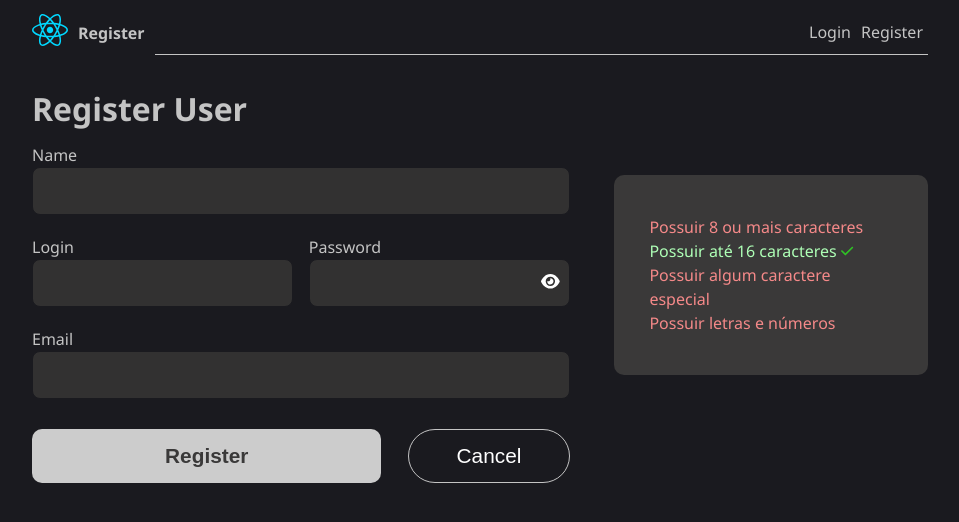
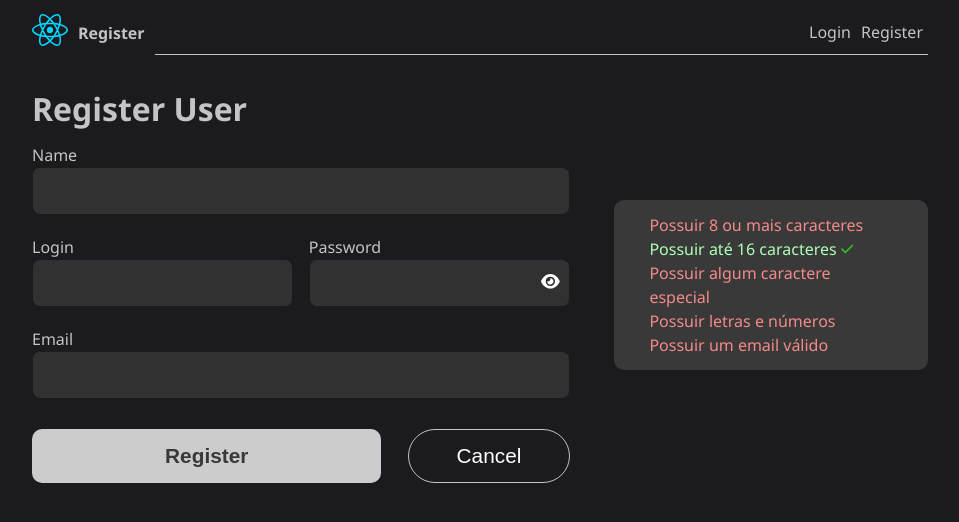
Before and after one commit to rafaelmagalhaesguedes/ReactForm, a React (Vite) app: page / in a window 1280 px wide. Shown: the top 522 px of the page, without its empty margins (160-1119 px from the left). Built offline with nearby package versions, Linux system fonts and the light colour scheme.

Commit message:
add pages Login and Register

```diff
--- a/src/App.tsx
+++ b/src/App.tsx
@@ -1,5 +1,5 @@
 import Logo from './assets/react.svg';
-import RegisterUser from './components/RegisterUser';
+import Register from './pages/Register';
 
 function App() {
 
@@ -25,7 +25,7 @@ function App() {
       <main>
         <section>
 
-          <RegisterUser />
+          <Register />
 
         </section>
       </main>
--- a/src/index.css
+++ b/src/index.css
@@ -100,8 +100,8 @@ form {
 
 .password-validate {
   width: 35%;
-  height: 200px;
-  margin-top: 90px;
+  height: 170px;
+  margin-top: 115px;
   border-radius: 10px;
   background-color: #3a3939;
   display: flex;
--- a/src/components/RegisterUser.tsx
+++ b/src/pages/Register.tsx
@@ -1,10 +1,10 @@
 import { ChangeEvent, useEffect, useState } from 'react';
 import { LoginData } from '../type.';
 import { v4 as uuid } from 'uuid';
-import PasswordValidate from './PasswordValidate';
-import PasswordToggleButton from './PasswordToggleButton';
+import PasswordValidate from '../components/Register/PasswordValidate';
+import PasswordToggleButton from '../components/Register/PasswordToggleButton';
 
-function RegisterUser() {
+function Register() {
   const initialFormData: LoginData = {
     id: '',
     name: '',
@@ -23,9 +23,10 @@ function RegisterUser() {
   const [maxLengthPassword, setMaxLengthPassword] = useState(false);
   const [specialCharacter, setSpecialCharacter] = useState(false);
   const [LettersAndNumbers, setLettersAndNumbers] = useState(false);
+  const [emailValid, setEmailValid] = useState(false);
 
   // Button Show Password
-  const [passwordType, setPasswordType] = useState(false); // Mudando o nome e o tipo para booleano
+  const [passwordType, setPasswordType] = useState(false);
 
   // Button Show Password State
   const togglePasswordVisibility = () => {
@@ -37,19 +38,25 @@ function RegisterUser() {
     setFormData((prevData) => ({ ...prevData, [name]: value }));
   };
 
-  const validateForms = (password: string) => {
-    const passRegex = /^(?=.*[a-z])(?=.*[A-Z])(?=.*\d)(?=.*[@$!%*?&])[A-Za-z\d@$!%*?&]{8,}$/;
+  const validatePassword = (password: string) => {
+    const passRegex = /^(?=.*[a-z])(?=.*[A-Z])(?=.*\d)(?=.*[@$!%*?&])[A-Za-z\d@$!%*?&]{8,16}$/;
     return passRegex.test(password);
-  }
+  };
+
+  const validateEmail = (email: string) => {
+    const emailRegex = /^[a-zA-Z0-9._%+-]+@[a-zA-Z0-9.-]+\.[a-zA-Z]{2,}$/;
+    return emailRegex.test(email)
+  };
 
   useEffect(() => {
-    const valida = validateForms(formData.password);
-    setButton(!valida);
-
+    const validPassword = validatePassword(formData.password);
+    const validEmail = validateEmail(formData.email);
     setLengthPassword(formData.password.length > 8);
     setMaxLengthPassword(formData.password.length < 17);
     setSpecialCharacter(/[!@#$%^&*()_+{}[\]:;<>,.?~\\/-]/.test(formData.password));
     setLettersAndNumbers(/^(?=.*[a-zA-Z])(?=.*\d).+$/.test(formData.password));
+    setEmailValid(validEmail);
+    setButton(!(validPassword && validEmail));
 
   },[formData, lengthPassword, specialCharacter, LettersAndNumbers, maxLengthPassword]);
 
@@ -57,6 +64,7 @@ function RegisterUser() {
     e.preventDefault();
 
     const newId = uuid();
+
     const newDataWithId = { ...formData, id: newId };
 
     setDataList((prevDataList) => [...prevDataList, newDataWithId]);
@@ -141,6 +149,11 @@ function RegisterUser() {
           text="Possuir letras e números"
         />
 
+        <PasswordValidate
+          valid={ emailValid }
+          text="Possuir um email válido"
+        />
+
       </div>
 
       <div className="buttons-form">
@@ -151,4 +164,4 @@ function RegisterUser() {
   );
 }
 
-export default RegisterUser;
+export default Register;
```
Also changed, not shown: src/assets/images/Vector 4.png (added), src/components/Register/PasswordToggleButton.tsx (renamed from src/components/PasswordToggleButton.tsx), src/components/Register/PasswordValidate.tsx (renamed from src/components/PasswordValidate.tsx), src/pages/Login.tsx (added).
